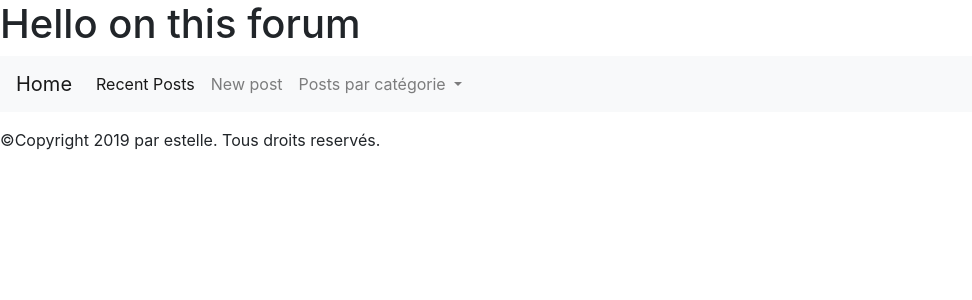
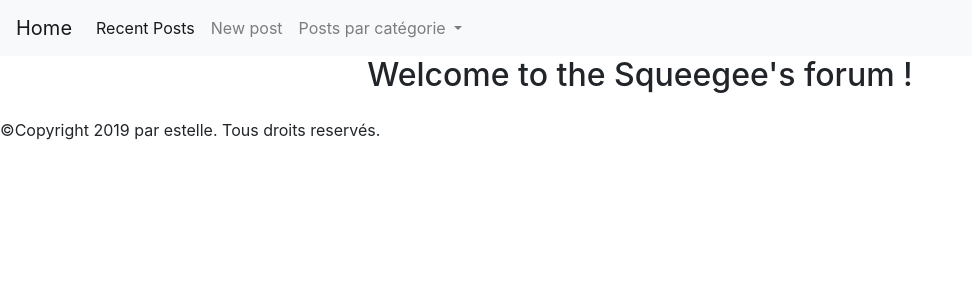
Before and after one commit to e-guyot/dm-php, a PHP site: page /Views/view_index.php in a window 1280 px wide. Shown: the top 300 px of the page, without its empty margins (0-972 px from the left). Run offline with PHP 8.4, Linux system fonts and the light colour scheme; data that the repository does not hold is empty.

Commit message:
update title

```diff
--- a/Views/view_index.php
+++ b/Views/view_index.php
@@ -1,16 +1,15 @@
 <!DOCTYPE html>
 <html>
 <head>
-  <title>Forum</title>
+  <title>Squeegee's Forum</title>
   <link rel="stylesheet" href="https://stackpath.bootstrapcdn.com/bootstrap/4.3.1/css/bootstrap.min.css" integrity="sha384-ggOyR0iXCbMQv3Xipma34MD+dH/1fQ784/j6cY/iJTQUOhcWr7x9JvoRxT2MZw1T" crossorigin="anonymous">
 </head>
 <body>
-  <header>
-    <h1>Hello on this forum</h1>
-  </header>
   <?php include_once(__DIR__.'/view_navbar.php'); ?>
   <main>
-
+    <div class="container">
+      <h2 class="text-center">Welcome to the Squeegee's forum !</h2>
+    </div>
   </main>
   <?php include_once(__DIR__.'/view_footer.php'); ?>
   <script src="https://code.jquery.com/jquery-3.3.1.slim.min.js" integrity="sha384-q8i/X+965DzO0rT7abK41JStQIAqVgRVzpbzo5smXKp4YfRvH+8abtTE1Pi6jizo" crossorigin="anonymous"></script>
--- a/Views/view_newPost.php
+++ b/Views/view_newPost.php
@@ -1,13 +1,10 @@
 <!DOCTYPE html>
 <html>
 <head>
-  <title>Forum</title>
+  <title>Squeegee's Forum</title>
   <link rel="stylesheet" href="https://stackpath.bootstrapcdn.com/bootstrap/4.3.1/css/bootstrap.min.css" integrity="sha384-ggOyR0iXCbMQv3Xipma34MD+dH/1fQ784/j6cY/iJTQUOhcWr7x9JvoRxT2MZw1T" crossorigin="anonymous">
 </head>
 <body>
-  <header>
-    <h1>Hello on this forum</h1>
-  </header>
   <?php include_once(__DIR__.'/view_navbar.php'); ?>
   <main>
     <div class="container">
```
